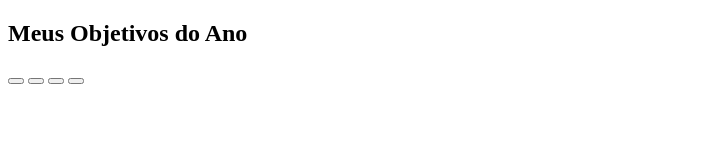
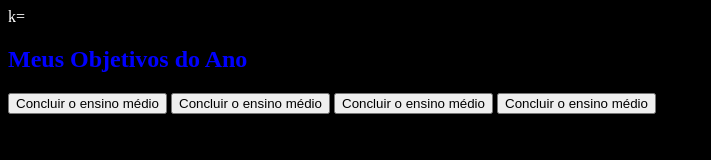
Before and after one commit to Pacotin22/Projeto-de-vida-Jo-o-Ot-vio, a plain HTML site: page index.html in a window 1280 px wide. Shown: the whole page, without its empty margins (0-711 px from the left). Drawn offline with Linux system fonts and the light colour scheme.

Commit message:
Add files via upload

```diff
--- a/index.html
+++ b/index.html
@@ -6,13 +6,15 @@
     <title>Meus Objetivos do Ano</title>
 </head>
 <body>
+    k=<link rel="stylesheet" href="style.css">
     <section class="conteudo principal">
-        <h2>Meus Objetivos do Ano </h2>
+        <h2 class="titulo-principal">Meus Objetivos do Ano </h2>
         <div class="button">
-            <button class="botão"></button>
-            <button class="botão"></button>
-            <button class="botão"></button>
-            <button class="botão"></button>
-
+            <button class="botão">Concluir o ensino médio</button>
+            <button class="botão">Concluir o ensino médio</button>
+            <button class="botão">Concluir o ensino médio</button>
+            <button class="botão">Concluir o ensino médio</button>
+        </div>
+    </section>
 </body>
 </html>
--- /dev/null
+++ b/style.css
@@ -0,0 +1,21 @@
+:root {
+
+    --cor-de-fundo: rgb(21, 255, 0);
+    --verde: rgb(255, 136, 0);
+    --branco: #FFFFFF;
+    --botao-ativo: #3A375E;
+    --botao-inativo: rgb(58, 55, 94, 0.5);
+    --texto-fundo: rgb(58, 55, 94, 0.3);
+}
+
+body {
+    background-color: black;
+    color:var(--branco);
+
+}
+
+h2{
+    color: blue;
+    font-family:embed code;
+    font-size: ;
+}
```
